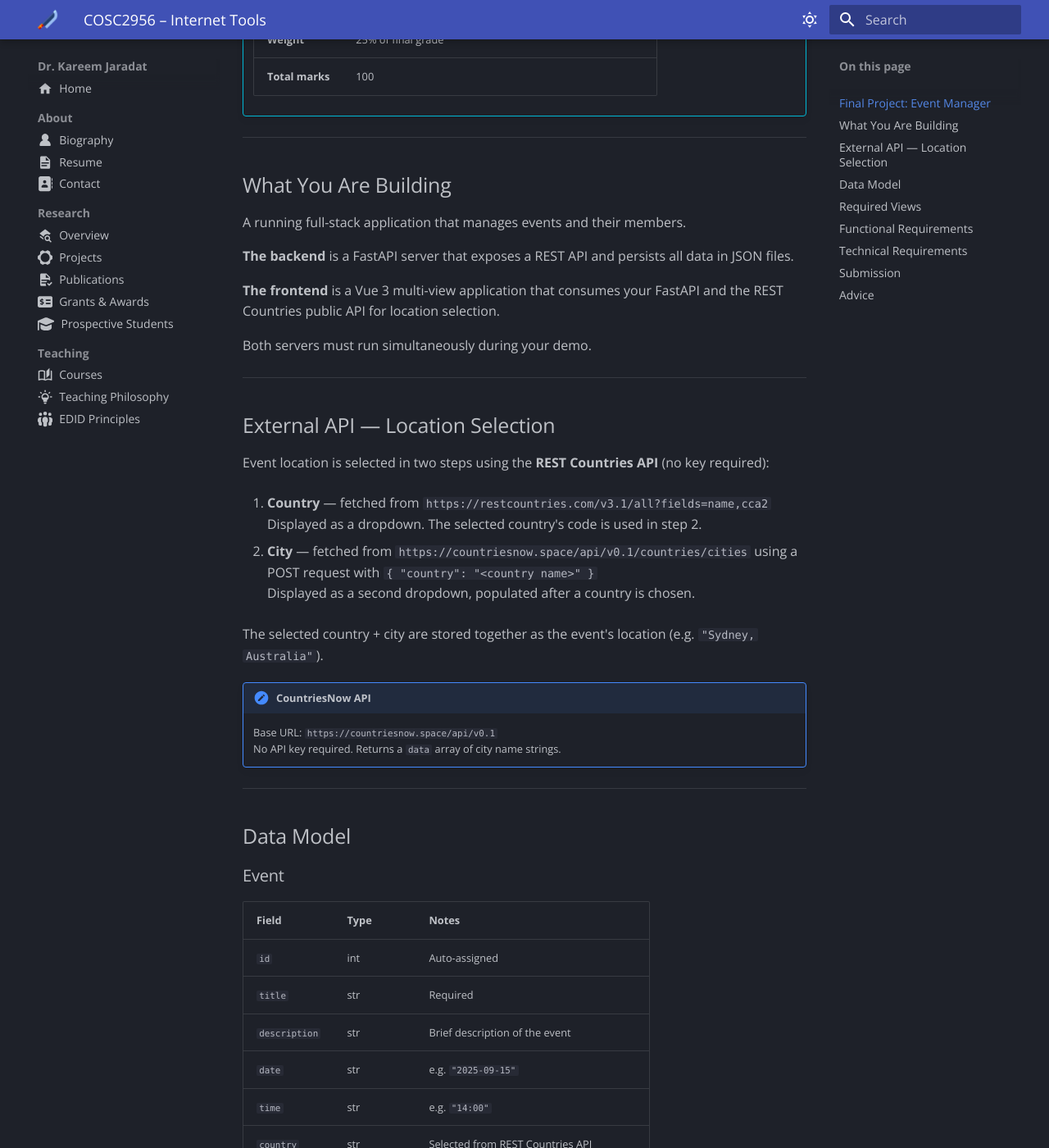
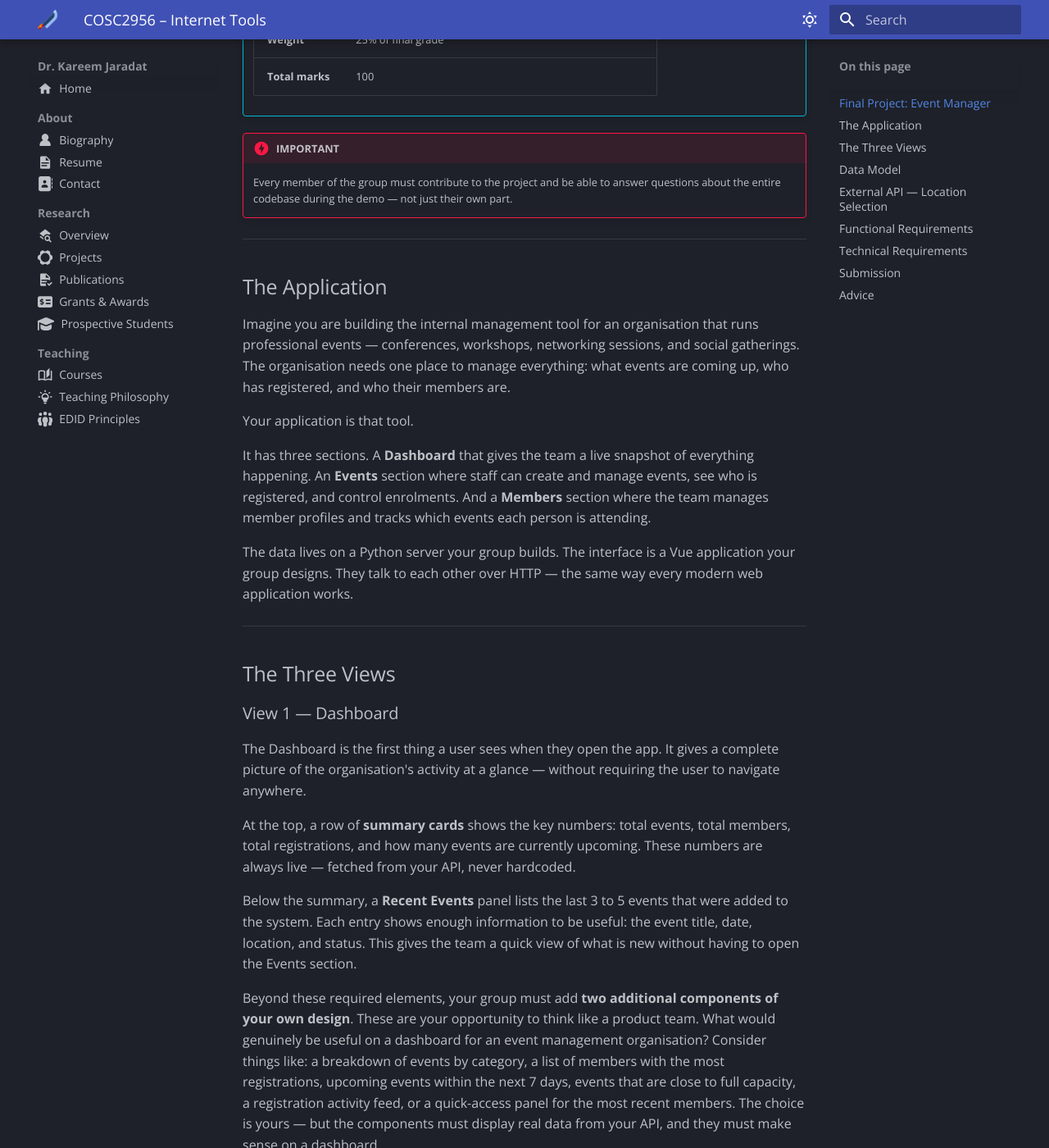
Before and after one commit to abedjar/abedjar.github.io, an MkDocs documentation site: the page built from docs/w26/cosc2956/project/project.md, in a window 1280 px wide and 1400 px high, scrolled down 497 px. Shown: the whole window at 82% size. Built offline with MkDocs 1.6.1 and Material for MkDocs 9.7.7, drawn with Linux system fonts in a browser that asks for light colours; some web fonts are replaced; some of the changed text lies outside the part shown.

Commit message:
modify project

````diff
--- a/docs/w26/cosc2956/project/project.md
+++ b/docs/w26/cosc2956/project/project.md
@@ -35,35 +35,64 @@
     | **Weight** | 25% of final grade |
     | **Total marks** | 100 |
 
----
-
-## What You Are Building
-
-A running full-stack application that manages events and their members.
-
-**The backend** is a FastAPI server that exposes a REST API and persists all data in JSON files.
-
-**The frontend** is a Vue 3 multi-view application that consumes your FastAPI and the REST Countries public API for location selection.
-
-Both servers must run simultaneously during your demo.
+!!! danger "IMPORTANT"
+    Every member of the group must contribute to the project and be able to answer questions about the entire codebase during the demo — not just their own part.
 
 ---
 
-## External API — Location Selection
+## The Application
 
-Event location is selected in two steps using the **REST Countries API** (no key required):
+Imagine you are building the internal management tool for an organisation that runs professional events — conferences, workshops, networking sessions, and social gatherings. The organisation needs one place to manage everything: what events are coming up, who has registered, and who their members are.
 
-1. **Country** — fetched from `https://restcountries.com/v3.1/all?fields=name,cca2`
-   Displayed as a dropdown. The selected country's code is used in step 2.
+Your application is that tool.
 
-2. **City** — fetched from `https://countriesnow.space/api/v0.1/countries/cities` using a POST request with `{ "country": "<country name>" }`
-   Displayed as a second dropdown, populated after a country is chosen.
+It has three sections. A **Dashboard** that gives the team a live snapshot of everything happening. An **Events** section where staff can create and manage events, see who is registered, and control enrolments. And a **Members** section where the team manages member profiles and tracks which events each person is attending.
 
-The selected country + city are stored together as the event's location (e.g. `"Sydney, Australia"`).
+The data lives on a Python server your group builds. The interface is a Vue application your group designs. They talk to each other over HTTP — the same way every modern web application works.
 
-!!! note "CountriesNow API"
-    Base URL: `https://countriesnow.space/api/v0.1`
-    No API key required. Returns a `data` array of city name strings.
+---
+
+## The Three Views
+
+### View 1 — Dashboard
+
+The Dashboard is the first thing a user sees when they open the app. It gives a complete picture of the organisation's activity at a glance — without requiring the user to navigate anywhere.
+
+At the top, a row of **summary cards** shows the key numbers: total events, total members, total registrations, and how many events are currently upcoming. These numbers are always live — fetched from your API, never hardcoded.
+
+Below the summary, a **Recent Events** panel lists the last 3 to 5 events that were added to the system. Each entry shows enough information to be useful: the event title, date, location, and status. This gives the team a quick view of what is new without having to open the Events section.
+
+Beyond these required elements, your group must add **two additional components of your own design**. These are your opportunity to think like a product team. What would genuinely be useful on a dashboard for an event management organisation? Consider things like: a breakdown of events by category, a list of members with the most registrations, upcoming events within the next 7 days, events that are close to full capacity, a registration activity feed, or a quick-access panel for the most recent members. The choice is yours — but the components must display real data from your API, and they must make sense on a dashboard.
+
+---
+
+### View 2 — Events
+
+The Events view is the operational heart of the application. Users spend most of their time here.
+
+The view opens with the **full list of events**. Each event shows its key details — title, date, city and country, category, status, and how many seats remain. The list should be easy to scan.
+
+From this view, a user can **add a new event** using a form. The form collects all event fields. Location is not a free-text field — the user picks a **country from a dropdown** and then picks a **city from a second dropdown** that populates based on their country selection. Both dropdowns are populated from public APIs (described later). This is the expected workflow: select country → city list loads → select city.
+
+Each event in the list can be **edited** — the user can update any of its fields and save the changes. Each event can also be **deleted** — when an event is deleted, all of its registrations are removed with it.
+
+Clicking into an event reveals its **registration list** — the names and details of every member registered for it. From here, a user can **register a member** by selecting from the list of existing members (not by typing a name freehand). They can also **unregister** any attendee, removing their registration record.
+
+The goal is that a staff member can open this view, manage an entire event lifecycle — create it, fill it with registrations, update its status, and delete it when finished — without ever leaving the page.
+
+---
+
+### View 3 — Members
+
+The Members view mirrors the Events view, but from the member's perspective.
+
+The view opens with the **full list of members**. Each member shows their name, email, organisation, and how long they have been a member.
+
+From this view, a user can **add a new member**, **edit** an existing member's details, or **delete** a member. Deleting a member also removes all of their registrations across all events.
+
+Clicking into a member reveals their **registration history** — every event they are currently registered for, with each event's date and status. From this panel, a user can **register the member for a new event** by selecting from the list of available events, and can **unregister** them from any event they are currently attending.
+
+The goal is that a staff member managing a specific person can see their full event history and update it without navigating away.
 
 ---
 
@@ -75,13 +104,13 @@
 |---|---|---|
 | `id` | int | Auto-assigned |
 | `title` | str | Required |
-| `description` | str | Brief description of the event |
+| `description` | str | Brief description |
 | `date` | str | e.g. `"2025-09-15"` |
 | `time` | str | e.g. `"14:00"` |
 | `country` | str | Selected from REST Countries API |
 | `city` | str | Selected from CountriesNow API |
-| `venue` | str | Specific venue name or address |
-| `capacity` | int | Maximum number of attendees |
+| `venue` | str | Venue name or address |
+| `capacity` | int | Maximum attendees |
 | `price` | float | Ticket price (0 = free) |
 | `status` | str | `"Upcoming"`, `"Ongoing"`, or `"Completed"` |
 | `category` | str | e.g. `"Conference"`, `"Workshop"`, `"Social"` |
@@ -107,54 +136,55 @@
 | `registeredAt` | str | Date of registration |
 | `status` | str | `"Confirmed"` or `"Cancelled"` |
 
-One event has many registrations. One member can register for many events.
+One event has many registrations. One member can register for many events. Deleting an event or member removes their registrations.
 
 ---
 
-## Required Views
+## External API — Location Selection
 
-| View | Route | Purpose |
-|---|---|---|
-| **Dashboard** | `/` | Summary stats — no charts |
-| **Events** | `/events` | List, add, edit, delete events · show registrations |
-| **Members** | `/members` | List, add, edit, delete members · register to events |
+Location is selected using two chained API calls:
+
+**Step 1 — Country**
+```
+GET https://restcountries.com/v3.1/all?fields=name,cca2
+```
+Returns a list of countries. Display as a dropdown. No API key required.
+
+**Step 2 — City** (fires after a country is selected)
+```
+POST https://countriesnow.space/api/v0.1/countries/cities
+Body: { "country": "<country name>" }
+```
+Returns `{ "data": ["Sydney", "Melbourne", ...] }`. Display as a second dropdown.
+
+Store the result as two separate fields: `country` and `city`.
 
 ---
 
 ## Functional Requirements
 
 ### Dashboard
+- Live summary counts: total events, total members, total registrations, upcoming events
+- Recent events list (last 3–5 added)
+- Two additional components of your group's choice — must display real API data
 
-- Total number of events
-- Total number of members
-- Total number of registrations
-- Count of upcoming events
-- Most recent 3–5 events listed
-- All values computed from your FastAPI data — not hardcoded
-
----
-
-### Events
-
-- List all events
-- Add a new event — country and city selected from the REST Countries / CountriesNow APIs
-- Edit an existing event
-- Delete an event — also removes its registrations
-- For each event: show the list of registered members
-- Register a member to an event (from the event side)
+### Events View
+- List all events with key fields visible
+- Add event — all fields including country/city via API dropdowns
+- Edit event — update any field
+- Delete event — removes registrations too
+- Show registrations per event — member name, email, registration date
+- Register a member to an event — select from existing members
 - Unregister a member from an event
 
----
-
-### Members
-
-- List all members
-- Add a new member
-- Edit a member's details
-- Delete a member — also removes their registrations
-- For each member: show the events they are registered for
-- Register a member to an event (from the member side)
-- Unregister a member from an event
+### Members View
+- List all members with key fields visible
+- Add member
+- Edit member details
+- Delete member — removes registrations too
+- Show events per member — event title, date, status
+- Register member to an event — select from existing events
+- Unregister member from an event
 
 ---
 
@@ -162,47 +192,48 @@
 
 ### Backend
 
-- FastAPI with CORS configured for `http://localhost:5173`
-- All data stored in JSON files — must survive a server restart
-- A separate `data.py` file handles all file read/write logic — routes must not open files directly
-- Suggested routes (you may adapt these):
+- FastAPI with CORS enabled for `http://localhost:5173`
+- All data persisted in JSON files — survives server restart
+- A `data.py` file handles all file access — routes must not open files directly. Review last class [Week11-lec02](https://jaradat.ca/w26/cosc2956/lectures/Week11-lec02) for some ideas.
+
+- Suggested routes (adapt as needed):
 
 ```
-GET    /events                       → all events
-GET    /events/{id}                  → one event
-POST   /events                       → create event
-PUT    /events/{id}                  → update event
-DELETE /events/{id}                  → delete event + its registrations
+GET    /events                        → all events
+GET    /events/{id}                   → one event
+POST   /events                        → create event
+PUT    /events/{id}                   → update event
+DELETE /events/{id}                   → delete event + registrations
 
-GET    /members                      → all members
-GET    /members/{id}                 → one member
-POST   /members                      → create member
-PUT    /members/{id}                 → update member
-DELETE /members/{id}                 → delete member + their registrations
+GET    /members                       → all members
+GET    /members/{id}                  → one member
+POST   /members                       → create member
+PUT    /members/{id}                  → update member
+DELETE /members/{id}                  → delete member + registrations
 
-GET    /registrations                → all registrations
-GET    /events/{id}/registrations    → registrations for one event
-GET    /members/{id}/registrations   → registrations for one member
-POST   /registrations                → create a registration
-DELETE /registrations/{id}          → cancel a registration
+GET    /registrations                 → all registrations
+GET    /events/{id}/registrations     → registrations for one event
+GET    /members/{id}/registrations    → registrations for one member
+POST   /registrations                 → create registration
+DELETE /registrations/{id}           → cancel registration
 ```
 
 ### Frontend
 
 - Vue 3 with Vue Router — at least 3 views
-- All forms use `v-model` for two-way binding
-- At least **2 reusable components** with props (e.g. `EventCard`, `MemberRow`, `StatusBadge`)
-- Country and city dropdowns populated from the REST Countries and CountriesNow APIs
-- Loading and error states handled for every fetch
+- All form fields bound with `v-model`
+- At least 2 reusable components with props
+- Country and city dropdowns from external APIs
+- Loading and error states on every fetch
 - Plain CSS only — no Tailwind, no CSS frameworks
 
 ---
 
 ## Submission
 
-### Code
+### Code — ZIP file
 
-Submit a ZIP file named `groupName_events.zip`:
+Name: `groupName_events.zip`
 
 ```
 groupName_events/
@@ -221,70 +252,64 @@
         └── components/
 ```
 
-!!! warning "Exclude `node_modules` and Python virtual environments from the ZIP."
+!!! warning "Exclude `node_modules` and Python virtual environments."
 
 ---
 
 ### Live Demo — 10 minutes (strict)
 
-Prepare and rehearse. The 10 minutes covers everything — do not exceed it.
+Rehearse. Ten minutes includes everything. Structure your demo as follows:
 
-Your demo must include:
+**Part 1 — Design (2 min)**
 
-**1. Design walkthrough (2 min)**
-Walk through your key design decisions before touching the browser:
-- How did you structure your data (the three JSON files)?
-- How is `data.py` organised?
-- What components did you build and why?
-- Any trade-offs or choices your group made?
+Before opening the browser, briefly explain:
 
-**2. Running app (6 min)**
+- How your three JSON files are structured and related
+- How `data.py` is organised
+- What reusable components you built and why you made them components
+- One interesting design decision your group made
 
-Show all of the following with both servers running:
+**Part 2 — App (6 min)**
 
-- Dashboard — stats visible and correct
-- Events view — full list, add a new event (select country + city from API dropdowns), edit one, delete one
-- Registrations — register a member to an event from the event side, then unregister
-- Members view — full list, add a member, edit one, delete one
-- Register a member to an event from the member side
-- Stop FastAPI → restart → refresh Vue → data still there (persistence proof)
+With both servers running, show:
 
-**3. Discussion (2 min)**
-Each group member will be asked at least one question — about the code, a design decision, or a small live modification.
+- Dashboard — all stats correct, recent events visible, two extra components working
+- Events — add a new event (use the country/city dropdowns), edit one, view its registrations, register a member, unregister them, delete an event
+- Members — add a member, view their events, register them to an event from the member side, delete a member
+- Persistence proof — stop FastAPI, restart it, refresh Vue, show data is still there
+
+**Part 3 — Discussion (2 min)**
+
+Each member answers at least one question. Questions may include explaining code, justifying a decision, or making a small live change.
 
 ---
 
 ### In-Class Discussion
 
-Every group member must be able to:
+Questions are individual. A group member who cannot explain the code is assessed on that basis, regardless of how the demo went.
 
-- Explain any part of the codebase
-- Justify a design decision
-- Make a small live change if asked (e.g. add a field, fix a route, change a component)
-
-**You are assessed individually during the discussion.** A group can score full marks on the demo and individual members can score differently on the discussion.
+Every member should be able to explain any part of the project — including parts they did not personally write.
 
 ---
 
-!!! danger "Disqualifying conditions — zero marks:"
-    - App does not run
-    - `node_modules` or virtual environment in the ZIP
+!!! danger "Zero marks if:"
+    - The app does not run
+    - `node_modules` or virtual environment included in the ZIP
     - Data does not persist across a FastAPI restart
-    - Evidence of academic dishonesty
+    - Academic dishonesty is found
 
 ---
 
 ## Advice
 
-**Start with `data.py` and your JSON files.** Everything depends on this working correctly. Build and test it before writing any routes or Vue code.
+Build in this order — each step proves the one before it works:
 
-**Test routes in `/docs` before building Vue.** FastAPI's auto-generated docs let you test every route interactively. Don't touch the frontend until the backend is verified.
-
-**Build one view at a time.** Dashboard first (read-only), then Events, then Members. Don't build everything at once.
-
-**Rehearse the full demo as a group.** Run through all demo steps. Restart FastAPI mid-rehearsal to confirm persistence. Time it — 10 minutes is shorter than it feels.
-
-**Everyone owns the whole codebase.** The discussion is individual. Review each other's code before demo day.
+1. Design your JSON file structure on paper first. Agree as a group before writing code.
+2. Write `data.py` — read and write each file. Test it directly in Python before touching FastAPI.
+3. Build and test all routes in `/docs`. Do not start Vue until the API is verified.
+4. Build the Dashboard first — it is read-only and gives you a working Vue + FastAPI connection before you tackle forms.
+5. Build Events, then Members. Registrations are the last piece — they depend on both.
+6. Rehearse the demo as a group. Restart FastAPI mid-rehearsal. Time it.
 
 ---
 
````
Also changed, not shown: other parts of docs/w26/cosc2956/project/project.md (+1 -1 lines).
